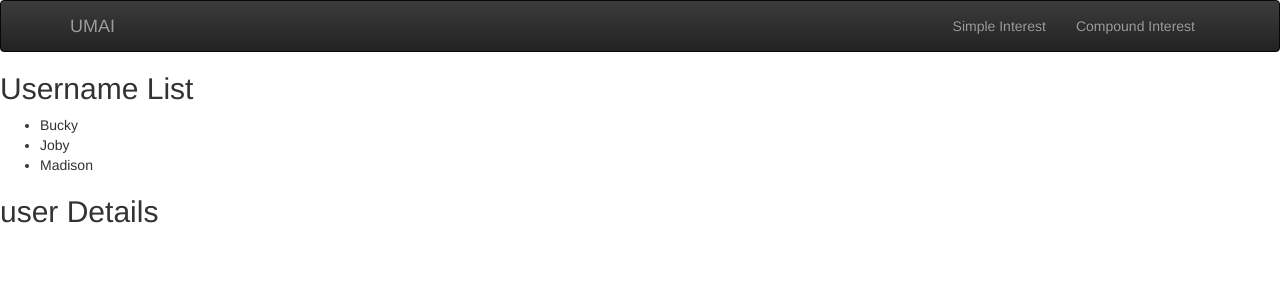
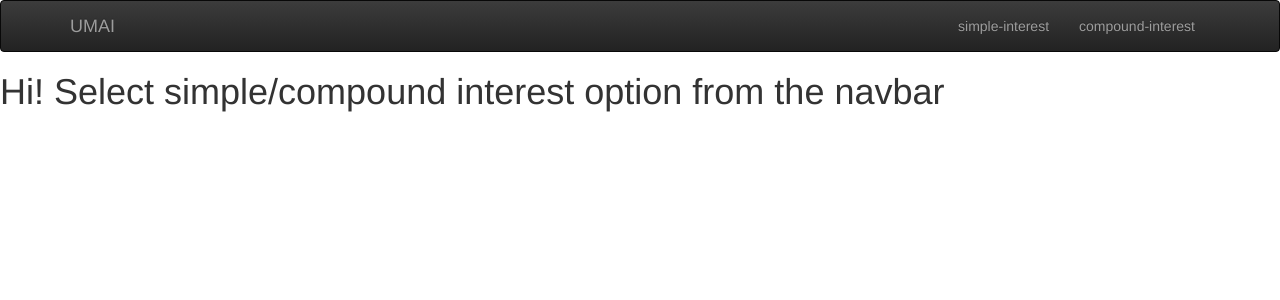
Before and after one commit to abrarShariar/UMAI-Task, a React (Create React App) app: page / in a window 1280 px wide. Shown: the top 300 px of the page. Built offline with nearby package versions, Linux system fonts and the light colour scheme.

Commit message:
react redux rolling alright | Fire & Blood

```diff
--- /dev/null
+++ b/src/actions/index.js
@@ -0,0 +1,7 @@
+export const selectOption = (option) => {
+  console.log("You Have Selected", option);
+  return {
+    type: "OPTION_SELECTED",
+    payload: option
+  }
+};
--- a/src/components/MainBody/index.js
+++ b/src/components/MainBody/index.js
@@ -3,29 +3,24 @@ import {bindActionCreators} from 'redux';
 import {connect} from 'react-redux';
 
 class MainBody extends Component {
-  createListItems(){
-    return this.props.users.map((user) => {
-      return (<li key={user.id}>{user.first}</li>)
-    });
-  }
 
   render() {
+    if(!this.props.activeOption){
+      return (
+        <h1>Hi! Select simple/compound interest option from the navbar</h1>
+      );
+    }
     return (
       <div>
-        <h2>Username List</h2>
-          <ul>
-            {this.createListItems()}
-          </ul>
-        <h2>user Details</h2>
+        {this.props.activeOption.name}
       </div>
     )
   }
 }
 
-
 function mapStateToProps(state) {
   return {
-    users: state.users
+    activeOption: state.activeOption
   };
 }
 
--- a/src/components/MainNav/index.js
+++ b/src/components/MainNav/index.js
@@ -1,8 +1,21 @@
 import React, { Component } from 'react';
 import { Navbar, Nav, NavItem, MenuItem } from 'react-bootstrap';
+import {bindActionCreators} from 'redux';
+import {connect} from 'react-redux';
+import {selectOption} from '../../actions/index';
+
 
 class MainNav extends Component {
+
     render() {
+      const optionList = this.props.options.map((option) => {
+        return (
+          <NavItem key={option.id} onClick={() => this.props.selectOption(option)}>
+            {option.name}
+          </NavItem>
+          )
+        });
+
       return (
         <div className="Navbar">
         <Navbar inverse collapseOnSelect>
@@ -14,18 +27,25 @@ class MainNav extends Component {
           </Navbar.Header>
           <Navbar.Collapse>
             <Nav pullRight>
-              <NavItem eventKey={1}>
-                {'Simple Interest'}
-              </NavItem>
-              <NavItem eventKey={2}>
-                {'Compound Interest'}
-              </NavItem>
+              {optionList}
             </Nav>
           </Navbar.Collapse>
           </Navbar>
         </div>
       );
     }
+};
+
+function mapStateToProps(state) {
+  return {
+    options: state.options
+  };
 }
 
-export default MainNav;
+function mapDispatchToProps(dispatch) {
+  return bindActionCreators({
+    selectOption: selectOption
+  }, dispatch);
+}
+
+export default connect(mapStateToProps, mapDispatchToProps)(MainNav);
--- a/src/reducers/index.js
+++ b/src/reducers/index.js
@@ -1,10 +1,10 @@
-// just in case we have multiple reducers. Maybe in the future!
 import {combineReducers} from 'redux';
-import UserReducer from './reducer-users';
-
+import OptionReducer from './reducer-options';
+import ActiveOptionReducer from './reducer-active-option';
 
 const allReducers = combineReducers({
-    users: UserReducer
+    options: OptionReducer,
+    activeOption: ActiveOptionReducer
 });
 
 export default allReducers;
--- /dev/null
+++ b/src/reducers/reducer-active-option.js
@@ -0,0 +1,8 @@
+export default function (state = null, action) {
+    switch (action.type) {
+        case 'OPTION_SELECTED':
+            return action.payload;
+            break;
+    }
+    return state;
+}
--- /dev/null
+++ b/src/reducers/reducer-options.js
@@ -0,0 +1,12 @@
+export default function () {
+  return [
+    {
+      id: 1,
+      name: 'simple-interest'
+    },
+    {
+      id: 2,
+      name: 'compound-interest'
+    }
+  ]
+}
--- a/src/reducers/reducer-users.js
+++ /dev/null
@@ -1,33 +0,0 @@
-/*
- * The users reducer will always return an array of users no matter what
- * You need to return something, so if there are no users then just return an empty array
- * */
-
-export default function () {
-    return [
-        {
-            id: 1,
-            first: "Bucky",
-            last: "Roberts",
-            age: 71,
-            description: "Bucky is a React developer and YouTuber",
-            thumbnail: "http://i.imgur.com/7yUvePI.jpg"
-        },
-        {
-            id: 2,
-            first: "Joby",
-            last: "Wasilenko",
-            age: 27,
-            description: "Joby loves the Packers, cheese, and turtles.",
-            thumbnail: "http://i.imgur.com/52xRlm8.png"
-        },
-        {
-            id: 3,
-            first: "Madison",
-            last: "Williams",
-            age: 24,
-            description: "Madi likes her dog but it is really annoying.",
-            thumbnail: "http://i.imgur.com/4EMtxHB.png"
-        }
-    ]
-}
```
Also changed, not shown: src/containers/user-list.js (deleted, +0 -24 lines).
